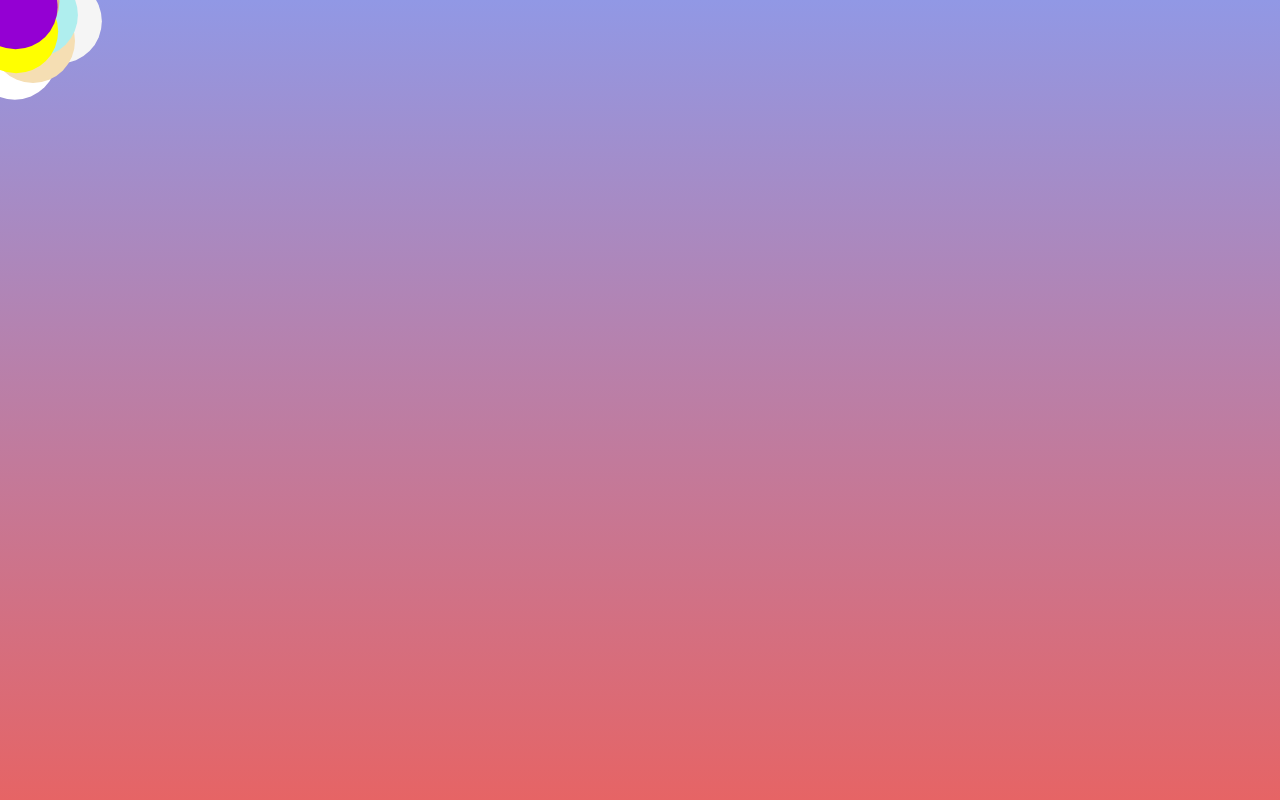
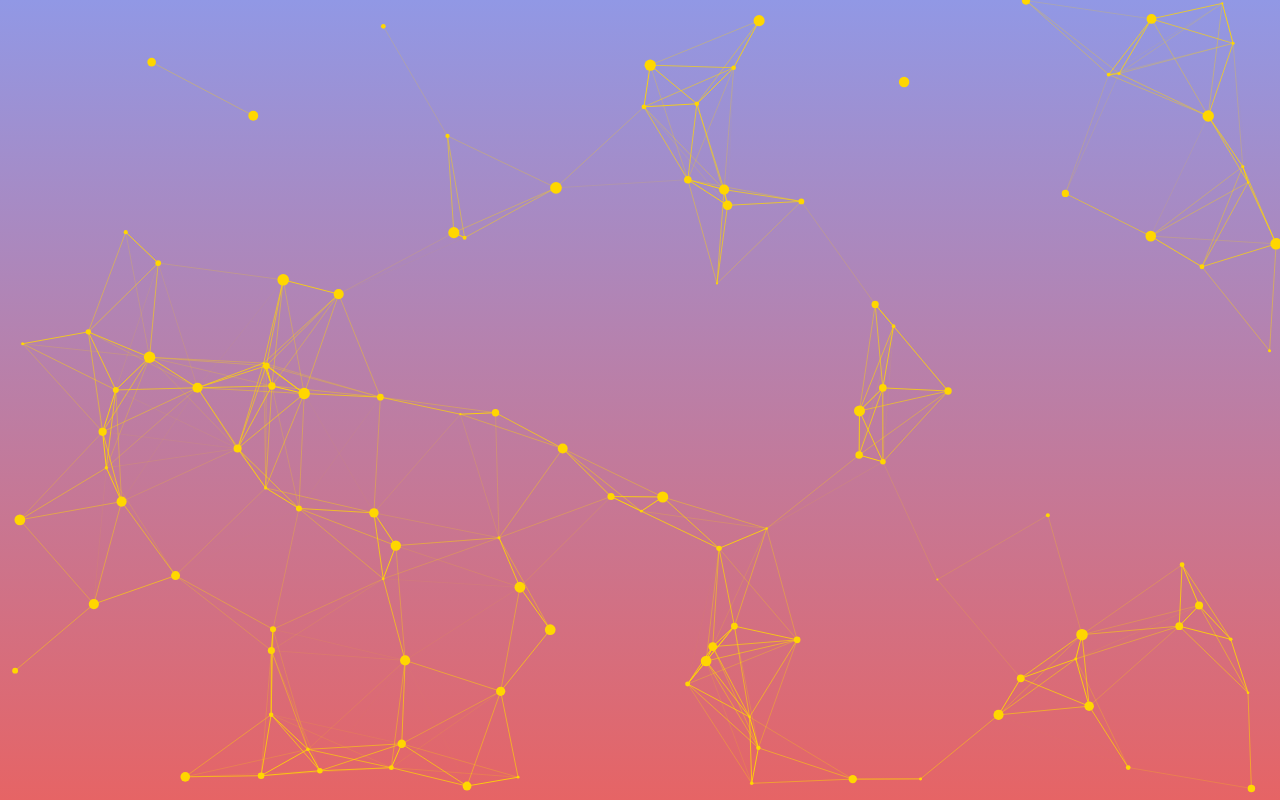
Before and after one commit to Matej-ch/particles, a plain HTML site: page index.html in a window 1280 px wide. Drawn offline with Linux system fonts and the light colour scheme.

Commit message:
paricles with collision

```diff
--- a/index.html
+++ b/index.html
@@ -24,7 +24,10 @@
 
 </canvas>
 
-  <script src="js/main.js"></script>
+
+<!--<script src="js/main.js"></script>-->
+<script src="js/particles.js"></script>
+
 </body>
 
 </html>
--- a/js/main.js
+++ b/js/main.js
@@ -246,3 +246,17 @@ function animate() {
 
 init();
 animate();
+
+
+//resize event
+window.addEventListener('resize',e => {
+  canvas.width = innerWidth;
+  canvas.height = innerHeight;
+  init();
+})
+
+//remove mouse position
+setInterval(_ => {
+  mouse.x = undefined;
+  mouse.y = undefined;
+},1000);
--- /dev/null
+++ b/js/particles.js
@@ -0,0 +1,142 @@
+const canvas = document.getElementById('canvas1');
+const ctx = canvas.getContext('2d');
+canvas.width = window.innerWidth;
+canvas.height = window.innerHeight;
+
+let particlesArray = [];
+
+let mouse = {
+  x:null,
+  y:null,
+  radius: (canvas.height /100) * (canvas.width/100)
+}
+
+window.addEventListener('mousemove',e => {
+  mouse.x = e.x;
+  mouse.y = e.y;
+})
+
+window.addEventListener('mouseout',e => {
+  mouse.x = undefined;
+  mouse.y = undefined;
+})
+
+class Particle {
+  constructor(x,y,dirX,dirY,size,color) {
+    this.x = x;
+    this.y = y;
+    this.dirX = dirX;
+    this.dirY = dirY;
+    this.size = size;
+    this.color = color;
+  }
+
+  draw() {
+    ctx.beginPath();
+    ctx.arc(this.x,this.y,this.size,0,Math.PI*2,false);
+    ctx.fillStyle = this.color;
+    ctx.fill();
+  }
+
+  update() {
+    if(this.isOnCanvasX()) {
+      this.dirX = -this.dirX;
+    }
+    if(this.isOnCanvasY()) {
+      this.dirY = -this.dirY;
+    }
+
+    //check collision
+    this.checkCollision();
+
+    this.x += this.dirX;
+    this.y += this.dirY;
+
+    this.draw();
+
+  }
+
+  checkCollision() {
+    let dx = mouse.x - this.x;
+    let dy = mouse.y - this.y;
+    let distance = Math.sqrt(dx * dx + dy * dy);
+    if (distance < mouse.radius + this.size) {
+      if (mouse.x < this.x && this.x < canvas.width - this.size * 10) {
+        this.x += 10;
+      }
+      if (mouse.x > this.x && this.x > this.size * 10) {
+        this.x -= 10;
+      }
+      if (mouse.y < this.y && this.y < canvas.height - this.size * 10) {
+        this.y += 10;
+      }
+      if (mouse.y > this.y && this.y > this.size * 10) {
+        this.y -= 10;
+      }
+    }
+  }
+
+  isOnCanvasX() {
+    return this.x > canvas.width || this.x < 0;
+  }
+
+  isOnCanvasY() {
+    return this.y > canvas.height || this.y < 0;
+  }
+}
+
+function init() {
+  particlesArray = [];
+  let numberOfParticles = (canvas.height * canvas.width) / 9000;
+  for(let i =0;i <numberOfParticles; i++) {
+    let size = (Math.random() * 5) + 1;
+    let x = (Math.random() * ((innerWidth - size * 2) - (size * 2)) + size * 2);
+    let y = (Math.random() * ((innerHeight - size * 2) - (size * 2)) + size * 2);
+
+    let dirX = (Math.random() * 5) - 2.5;
+    let dirY = (Math.random() * 5) - 2.5;
+
+    let color = 'gold';
+
+    particlesArray.push(new Particle(x,y,dirX,dirY,size,color));
+  }
+}
+
+function animate() {
+  requestAnimationFrame(animate);
+  ctx.clearRect(0,0,innerWidth,innerHeight);
+
+  for (let i =0; i < particlesArray.length; i++) {
+    particlesArray[i].update();
+  }
+  connect();
+}
+
+function connect () {
+  let opacity = 0.5;
+  for (let i = 0; i < particlesArray.length; i++) {
+    for (let j = i; j < particlesArray.length; j++) {
+      let distance = ((particlesArray[i].x - particlesArray[j].x) * (particlesArray[i].x - particlesArray[j].x)) + ((particlesArray[i].y - particlesArray[j].y) * (particlesArray[i].y - particlesArray[j].y));
+
+      if(distance < (canvas.width / 7) * (canvas.height/7) ) {
+        opacity = 1 - (distance/20000);
+        ctx.strokeStyle = `rgba(255, 215, 0, ${opacity})`;
+        ctx.lineWidth = 1;
+        ctx.beginPath();
+        ctx.moveTo(particlesArray[i].x,particlesArray[i].y);
+        ctx.lineTo(particlesArray[j].x,particlesArray[j].y);
+        ctx.stroke();
+      }
+    }
+  }
+}
+
+init();
+animate();
+
+window.addEventListener('resize',e => {
+  canvas.width = innerWidth;
+  canvas.height = innerHeight;
+  mouse.radius = ((canvas.height/100) * (canvas.height/100));
+  init();
+})
```
Also changed, not shown: 1 other file.
